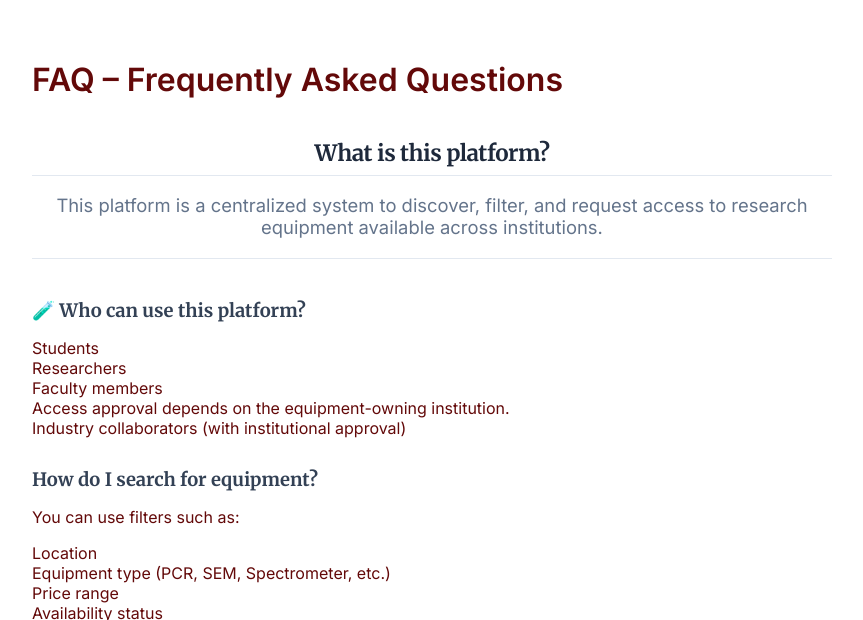
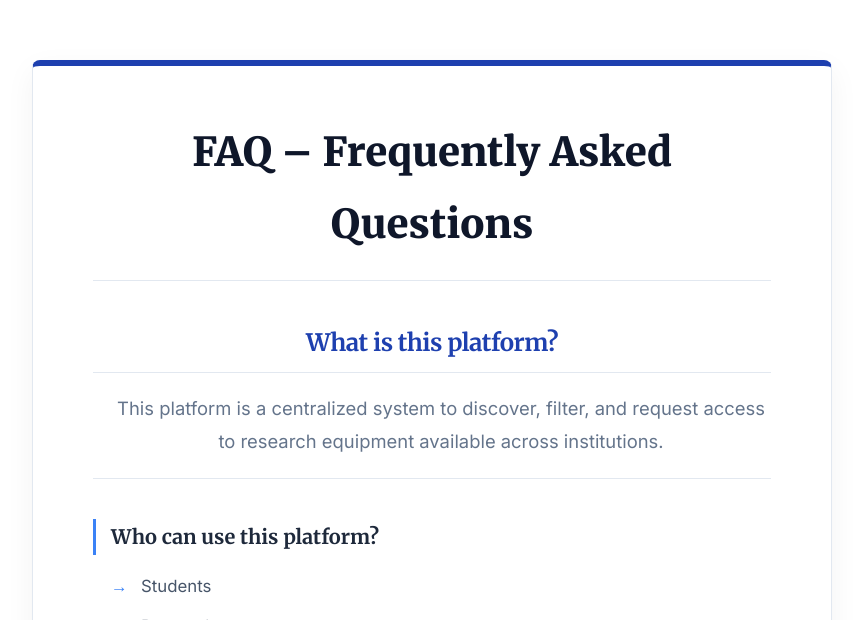
Before and after one commit to Nantha-Code/equipnet-india, a React (Vite) app: page /faq in a window 1280 px wide. Shown: the part 180-800 px from the top of the page, without its empty margins (208-1071 px from the left). Built offline with nearby package versions, Linux system fonts and the light colour scheme.

Commit message:
the Faq page css was added

```diff
--- a/src/components/common/footer/Faq.css
+++ b/src/components/common/footer/Faq.css
@@ -0,0 +1,113 @@
+/* Import Professional Fonts: Merriweather for headings, Inter for body text */
+@import url('https://fonts.googleapis.com/css2?family=Inter:wght@300;400;500;600&family=Merriweather:wght@400;700;900&display=swap');
+
+/* Main Document Container */
+.faq-main-container {
+  max-width: 850px;
+  margin: 60px auto;
+  padding: 50px 60px;
+  background-color: #ffffff;
+  border: 1px solid #e2e8f0;
+  border-top: 6px solid #1e40af; /* Institutional blue accent */
+  box-shadow: 0 10px 30px rgba(15, 23, 42, 0.05);
+  border-radius: 8px;
+  font-family: 'Inter', sans-serif;
+  color: #334155;
+  line-height: 1.8;
+}
+
+/* Main Page Title */
+.tittle-h1 {
+  font-family: 'Merriweather', serif;
+  color: #0f172a; /* Dark Slate */
+  font-size: 2.5rem;
+  font-weight: 900;
+  text-align: center;
+  margin-top: 0;
+  margin-bottom: 40px;
+  border-bottom: 1px solid #e2e8f0;
+  padding-bottom: 20px;
+}
+
+/* First Main Question */
+.tittle-h2 {
+  font-family: 'Merriweather', serif;
+  color: #1e40af; /* Deep blue to make the intro question stand out */
+  font-size: 1.5rem;
+  font-weight: 700;
+  margin-top: 0;
+  margin-bottom: 15px;
+}
+
+/* FAQ Question Headers (H3) */
+.tittle-h3 {
+  font-family: 'Merriweather', serif;
+  color: #1e293b;
+  font-size: 1.25rem;
+  font-weight: 700;
+  margin-top: 40px;
+  margin-bottom: 12px;
+  padding-left: 15px;
+  border-left: 3px solid #3b82f6; /* Bright blue vertical line next to questions */
+}
+
+/* Paragraphs / Answers */
+.tittle-para, .sub-para {
+  font-size: 1.05rem;
+  color: #475569;
+  margin-bottom: 15px;
+  padding-left: 18px; /* Aligns the text neatly under the indented questions */
+}
+
+/* Sub-paragraphs (Intro sentences before lists) */
+.sub-para {
+  font-weight: 600;
+  color: #334155;
+  margin-bottom: 10px;
+}
+
+/* Custom List Styling */
+.tittle-ul {
+  list-style-type: none;
+  padding-left: 18px; /* Aligns with paragraphs */
+  margin-bottom: 25px;
+}
+
+.tittle-ul-li {
+  position: relative;
+  padding-left: 30px;
+  margin-bottom: 10px;
+  font-size: 1.05rem;
+  color: #475569;
+}
+
+/* Custom Blue Arrow for List Items */
+.tittle-ul-li::before {
+  content: "→";
+  position: absolute;
+  left: 0;
+  color: #3b82f6;
+  font-weight: bold;
+}
+
+/* Adds consistent spacing to the bottom of nested divs inside tittle-8 */
+.tittle-8i, .tittle-8ii, .tittle-8iii {
+  margin-top: 30px;
+}
+
+/* Responsive design for mobile screens */
+@media (max-width: 768px) {
+  .faq-main-container {
+    margin: 20px;
+    padding: 30px 20px;
+  }
+  .tittle-h1 {
+    font-size: 2rem;
+  }
+  .tittle-h3 {
+    padding-left: 10px;
+  }
+  .tittle-para, .sub-para, .tittle-ul {
+    padding-left: 13px;
+  }
+}
--- a/src/components/common/footer/Faq.jsx
+++ b/src/components/common/footer/Faq.jsx
@@ -15,7 +15,7 @@ function Faq() {
 
 <div className="tittle-2">
 
-<h3 className='tittle-h3'>🧪 Who can use this platform?</h3>
+<h3 className='tittle-h3'>Who can use this platform?</h3>
 <ul className='tittle-ul'>
     <li className='tittle-ul-li'>Students</li>
     <li className='tittle-ul-li'>Researchers</li>
```
